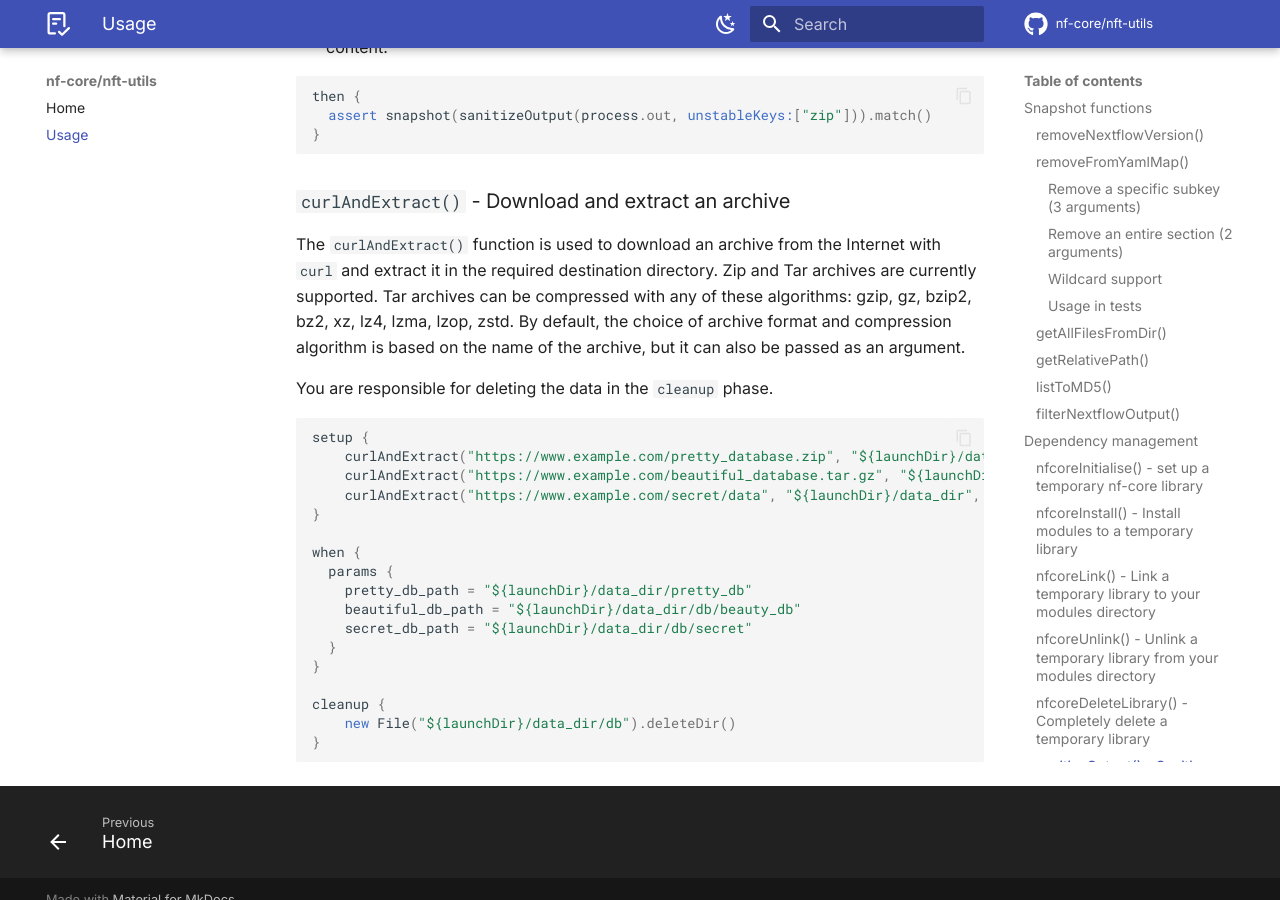
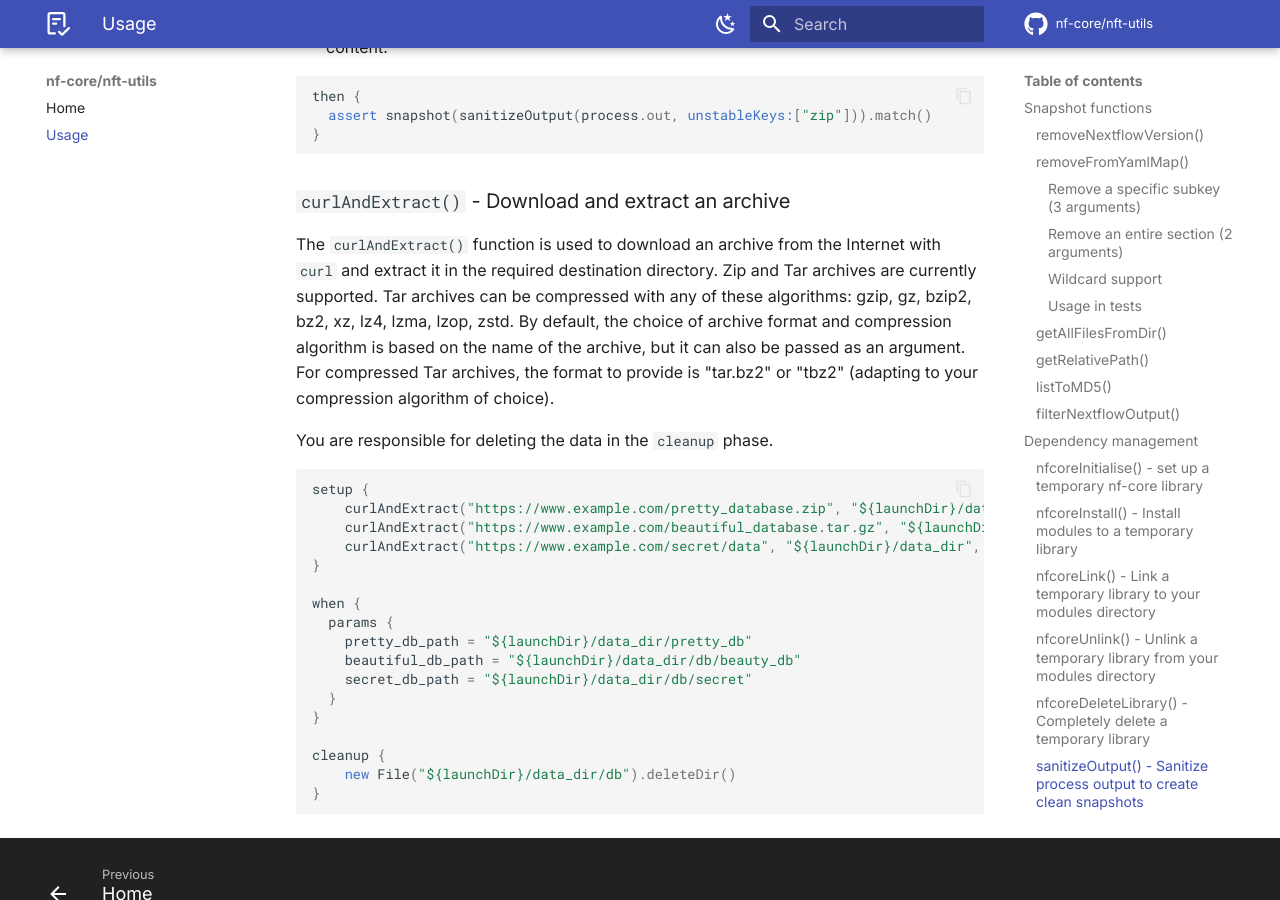
Before and after one commit to nf-core/nft-utils, an MkDocs documentation site: the page built from docs/usage.md, in a window 1280 px wide and 900 px high, scrolled down 12608 px. Built offline with MkDocs 1.6.1 and Material for MkDocs 9.7.7, drawn with Linux system fonts in a browser that asks for light colours; comment, search, counter and statistics services are not loaded; the version menu is left out.

Commit message:
User must specify the format is tar, not more defaulting to it

```diff
--- a/docs/usage.md
+++ b/docs/usage.md
@@ -552,6 +552,8 @@ Zip and Tar archives are currently supported. Tar archives can be compressed
 with any of these algorithms: gzip, gz, bzip2, bz2, xz, lz4, lzma, lzop, zstd.
 By default, the choice of archive format and compression algorithm is based on
 the name of the archive, but it can also be passed as an argument.
+For compressed Tar archives, the format to provide is "tar.bz2" or "tbz2"
+(adapting to your compression algorithm of choice).
 
 You are responsible for deleting the data in the `cleanup` phase.
 
@@ -559,7 +561,7 @@ You are responsible for deleting the data in the `cleanup` phase.
 setup {
     curlAndExtract("https://www.example.com/pretty_database.zip", "${launchDir}/data_dir")
     curlAndExtract("https://www.example.com/beautiful_database.tar.gz", "${launchDir}/data_dir")
-    curlAndExtract("https://www.example.com/secret/data", "${launchDir}/data_dir", "bz2")
+    curlAndExtract("https://www.example.com/secret/data", "${launchDir}/data_dir", "tar.bz2")
 }
 
 when {
```
Also changed, not shown: 3 other files.
